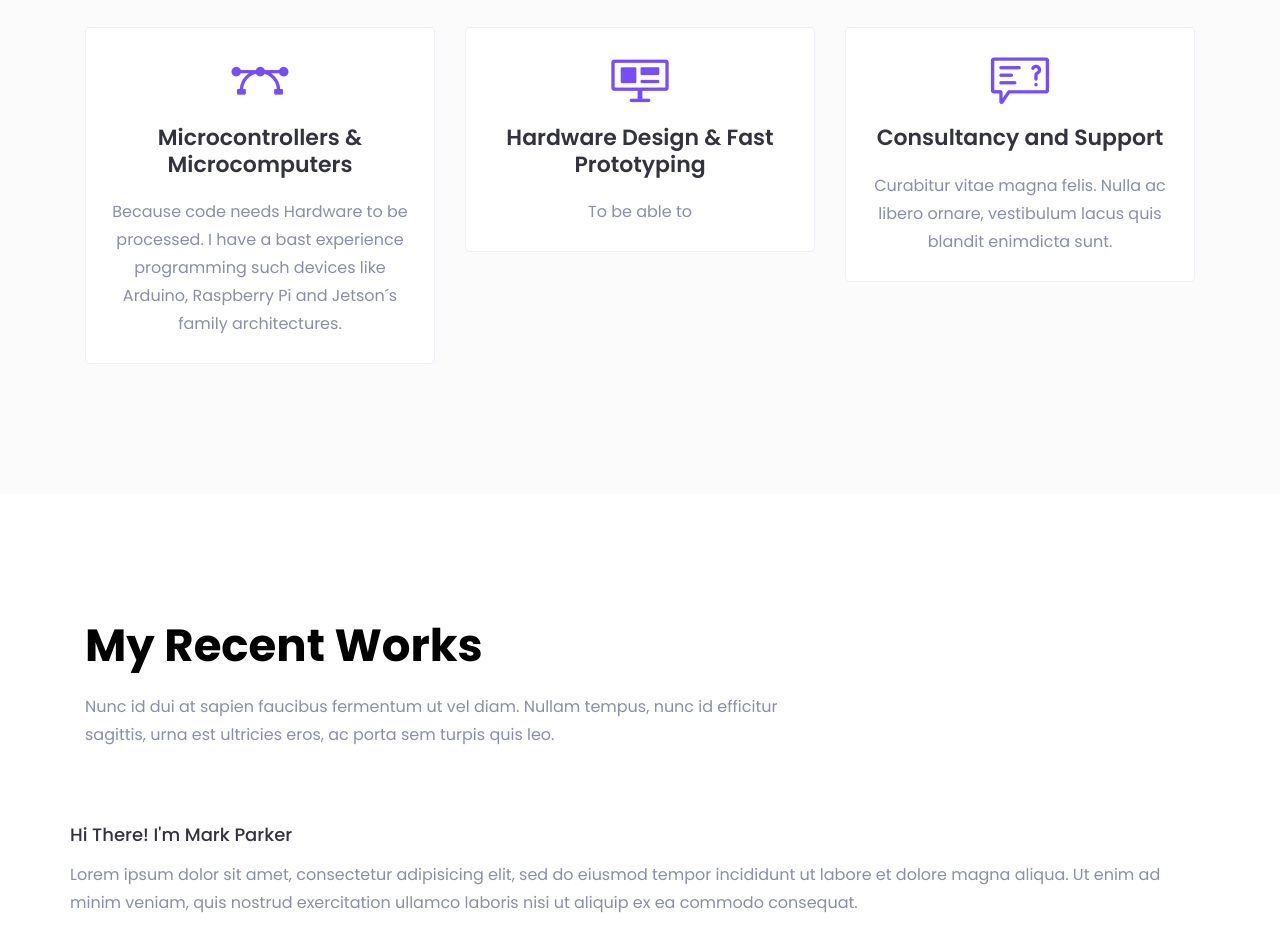
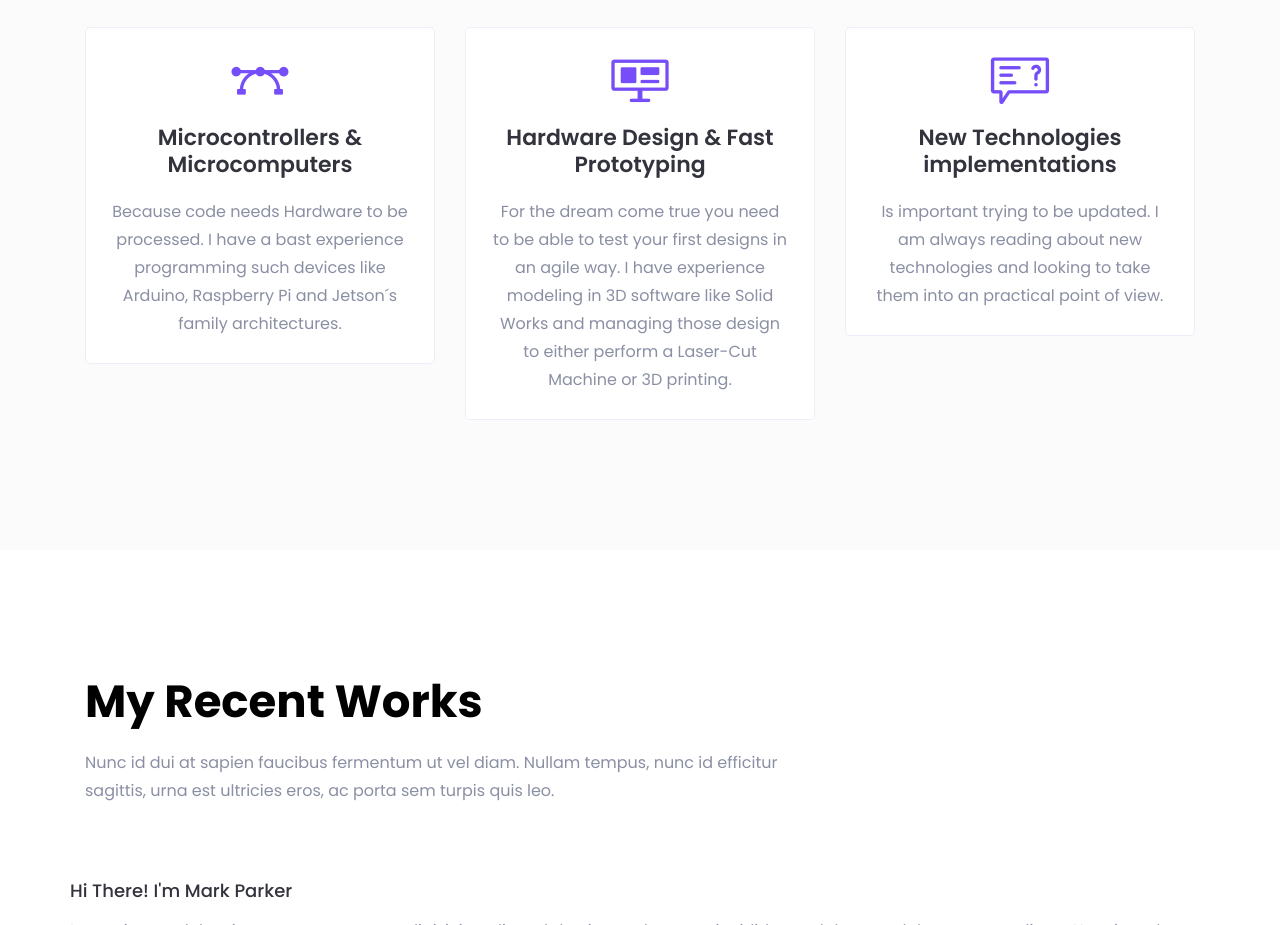
Before and after one commit to OscJD/OscJD.github.io, a plain HTML site: page index.html in a window 1280 px wide. Shown: the part 2263-3188 px from the top of the page. Drawn offline with Linux system fonts and the light colour scheme; files whose address does not match are found by name.

Commit message:
termine contenido de los skills

```diff
--- a/index.html
+++ b/index.html
@@ -371,7 +371,7 @@
                         </div>
                         <div class="service-content">
                             <h4 class="service-title"><a href="#">Hardware Design & Fast Prototyping</a></h4>
-                            <p>To be able to </p>
+                            <p>For the dream come true you need to be able to test your first designs in an agile way. I have experience modeling in 3D software like Solid Works and managing those design to either perform a Laser-Cut Machine or 3D printing.</p>
                         </div>
                     </div> <!-- single service -->
                 </div>
@@ -381,8 +381,8 @@
                             <i class="lni-support"></i>
                         </div>
                         <div class="service-content">
-                            <h4 class="service-title"><a href="#">Consultancy and Support</a></h4>
-                            <p>Curabitur vitae magna felis. Nulla ac libero ornare, vestibulum lacus quis blandit enimdicta sunt.</p>
+                            <h4 class="service-title"><a href="#">New Technologies implementations</a></h4>
+                            <p>Is important trying to be updated. I am always reading about new technologies and looking to take them into an practical point of view.</p>
                         </div>
                     </div> <!-- single service -->
                 </div>
```
